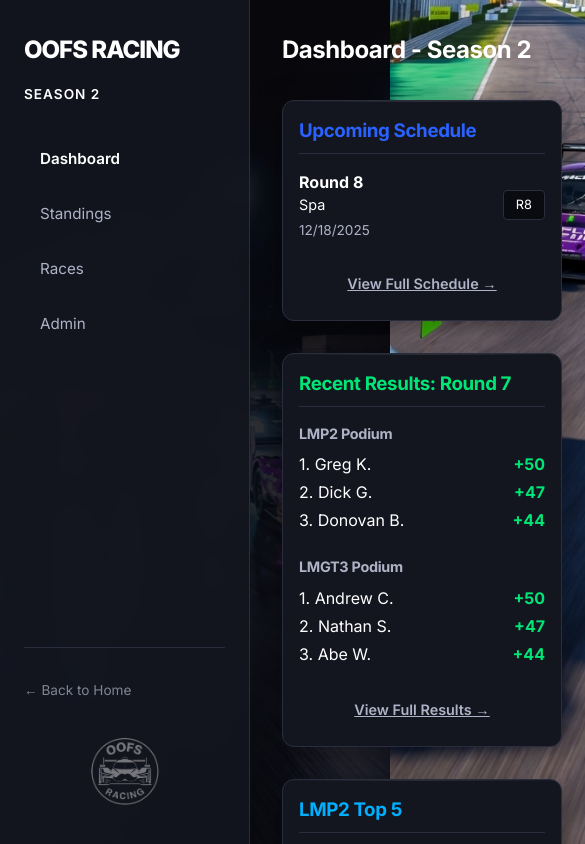
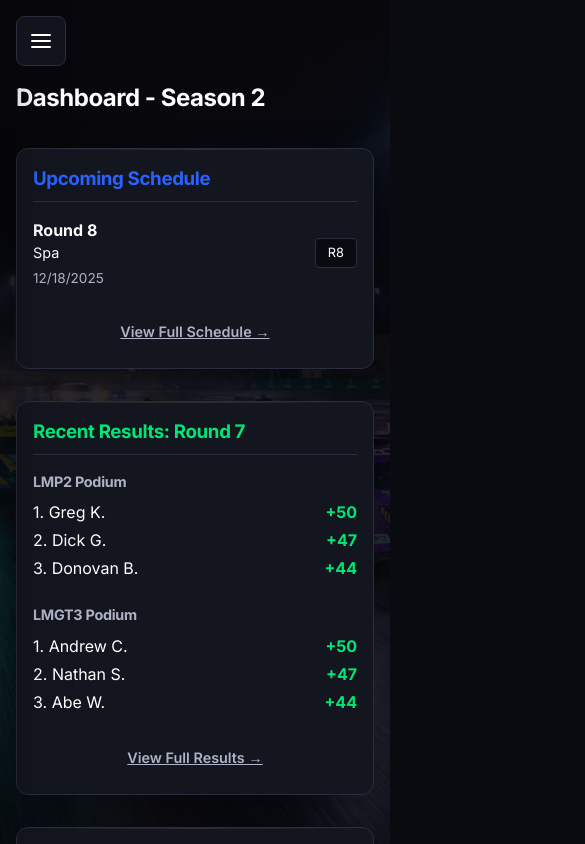
Before and after one commit to oofsracing-lang/OOFSmanager, a React (Vite) app: page /#/ in a window 390 px wide. Both pictures are taken after a click on the button "VIEW ARCHIVED SEASONS". Shown: the top 844 px of the page, 585 px wide, since content can reach past the window. Built offline with nearby package versions, Linux system fonts and the light colour scheme; no server answers; the database is empty.

Commit message:
feat(ui): implement responsive mobile layout

```diff
--- a/src/components/SeasonLayout.jsx
+++ b/src/components/SeasonLayout.jsx
@@ -1,6 +1,6 @@
 
 import { Outlet, useParams } from 'react-router-dom';
-import { useEffect } from 'react';
+import { useEffect, useState } from 'react';
 import { useChampionship } from '../context/ChampionshipContext';
 import Sidebar from './Sidebar';
 
@@ -10,6 +10,7 @@ import sprintBg from '../assets/gt3_sprint_wec_bg.png';
 const SeasonLayout = () => {
     const { seasonId } = useParams();
     const { currentSeasonId, changeSeason } = useChampionship();
+    const [isSidebarOpen, setIsSidebarOpen] = useState(false);
 
     // Synchronization: Ensure Context matches URL
     useEffect(() => {
@@ -23,14 +24,15 @@ const SeasonLayout = () => {
     const isSprint = seasonId?.includes('sprint');
     const backgroundImage = isSprint ? sprintBg : multiclassBg;
 
-    const styles = {
-        container: {
+    // We keep the dynamic background logic here, but delegating layout structure to CSS
+    const containerStyle = {
         display: 'flex',
         minHeight: '100vh',
         background: `url(${backgroundImage}) center/cover fixed no-repeat`,
         position: 'relative'
-        },
-        overlay: {
+    };
+
+    const overlayStyle = {
         position: 'absolute',
         top: 0,
         left: 0,
@@ -38,21 +40,38 @@ const SeasonLayout = () => {
         bottom: 0,
         background: 'rgba(10, 10, 15, 0.85)', // Dark overlay for readability
         zIndex: 0
-        },
-        main: {
-            flex: 1,
-            marginLeft: '250px', // Matches Sidebar width
-            padding: '2rem',
-            position: 'relative',
-            zIndex: 1 // Ensure content is above overlay
-        }
     };
 
     return (
-        <div style={styles.container}>
-            <div style={styles.overlay} />
-            <Sidebar />
-            <main style={styles.main}>
+        <div style={containerStyle}>
+            {/* Background Overlay */}
+            <div style={overlayStyle} />
+
+            {/* Mobile Menu Button */}
+            <button
+                className="mobile-menu-btn"
+                onClick={() => setIsSidebarOpen(true)}
+                aria-label="Open Menu"
+            >
+                <svg width="24" height="24" viewBox="0 0 24 24" fill="none" stroke="currentColor" strokeWidth="2" strokeLinecap="round" strokeLinejoin="round">
+                    <line x1="3" y1="12" x2="21" y2="12"></line>
+                    <line x1="3" y1="6" x2="21" y2="6"></line>
+                    <line x1="3" y1="18" x2="21" y2="18"></line>
+                </svg>
+            </button>
+
+            {/* Mobile Backdrop */}
+            <div
+                className={`mobile-backdrop ${isSidebarOpen ? 'open' : ''}`}
+                onClick={() => setIsSidebarOpen(false)}
+            />
+
+            <Sidebar
+                isOpen={isSidebarOpen}
+                onClose={() => setIsSidebarOpen(false)}
+            />
+
+            <main className="layout-main">
                 <Outlet />
             </main>
         </div>
--- a/src/components/Sidebar.jsx
+++ b/src/components/Sidebar.jsx
@@ -4,7 +4,7 @@ import { useChampionship } from '../context/ChampionshipContext';
 import { useParams } from 'react-router-dom';
 import logo from '../assets/oofs_logo.png';
 
-const Sidebar = () => {
+const Sidebar = ({ isOpen, onClose }) => {
     const { seasonConfig, championshipData } = useChampionship();
     const { seasonId } = useParams();
     const showQualifying = seasonConfig?.ui?.showQualifying !== false;
@@ -12,21 +12,12 @@ const Sidebar = () => {
     // Helper for generating season-specific paths
     const getPath = (subPath) => `/season/${seasonId}${subPath}`;
 
+    // Close sidebar on navigation (mobile ux)
+    const handleNavClick = () => {
+        if (onClose) onClose();
+    };
+
     const styles = {
-        sidebar: {
-            width: '250px',
-            height: '100vh',
-            position: 'fixed',
-            left: 0,
-            top: 0,
-            background: 'rgba(20, 22, 31, 0.95)',
-            backdropFilter: 'blur(10px)',
-            borderRight: '1px solid var(--border-color)',
-            display: 'flex',
-            flexDirection: 'column',
-            padding: '2rem 1.5rem',
-            zIndex: 1000
-        },
         logoArea: {
             marginBottom: '3rem',
             fontSize: '1.5rem',
@@ -72,8 +63,8 @@ const Sidebar = () => {
     };
 
     return (
-        <aside style={styles.sidebar}>
-            <Link to="/" style={styles.logoArea}>
+        <aside className={`layout-sidebar ${isOpen ? 'open' : ''}`}>
+            <Link to="/" style={styles.logoArea} onClick={handleNavClick}>
                 OOFS RACING
             </Link>
 
@@ -97,6 +88,7 @@ const Sidebar = () => {
                     to={getPath('')}
                     end
                     style={({ isActive }) => styles.link(isActive)}
+                    onClick={handleNavClick}
                 >
                     Dashboard
                 </NavLink>
@@ -104,6 +96,7 @@ const Sidebar = () => {
                 <NavLink
                     to={getPath('/standings')}
                     style={({ isActive }) => styles.link(isActive)}
+                    onClick={handleNavClick}
                 >
                     Standings
                 </NavLink>
@@ -111,16 +104,16 @@ const Sidebar = () => {
                 <NavLink
                     to={getPath('/races')}
                     style={({ isActive }) => styles.link(isActive)}
+                    onClick={handleNavClick}
                 >
                     Races
                 </NavLink>
-
-
 
                 {showQualifying && (
                     <NavLink
                         to={getPath('/qualifying')}
                         style={({ isActive }) => styles.link(isActive)}
+                        onClick={handleNavClick}
                     >
                         Qualifying
                     </NavLink>
@@ -129,13 +122,14 @@ const Sidebar = () => {
                 <NavLink
                     to={getPath('/admin')}
                     style={({ isActive }) => styles.link(isActive)}
+                    onClick={handleNavClick}
                 >
                     Admin
                 </NavLink>
             </nav>
 
             <div style={styles.footer}>
-                <Link to="/" style={styles.backHome}>
+                <Link to="/" style={styles.backHome} onClick={handleNavClick}>
                     ← Back to Home
                 </Link>
                 <div style={{ marginTop: '2rem', display: 'flex', justifyContent: 'center', opacity: 0.5 }}>
--- a/src/index.css
+++ b/src/index.css
@@ -212,3 +212,110 @@ h1 {
     /* Ensure table keeps shape and scrolls */
   }
 }
+
+/* --- Responsive Layout Utilities --- */
+
+/* Sidebar & Main Layout */
+.layout-sidebar {
+  width: 250px;
+  height: 100vh;
+  position: fixed;
+  left: 0;
+  top: 0;
+  background: rgba(20, 22, 31, 0.95);
+  backdrop-filter: blur(10px);
+  border-right: 1px solid var(--border-color);
+  z-index: 1000;
+  transition: transform 0.3s cubic-bezier(0.4, 0, 0.2, 1);
+  display: flex;
+  flex-direction: column;
+  padding: 2rem 1.5rem;
+}
+
+.layout-main {
+  flex: 1;
+  margin-left: 250px;
+  padding: 2rem;
+  position: relative;
+  z-index: 1;
+  width: 100%;
+  transition: margin-left 0.3s ease;
+}
+
+.mobile-menu-btn {
+  display: none;
+  /* Hidden on desktop */
+  position: fixed;
+  top: 1rem;
+  left: 1rem;
+  z-index: 1100;
+  /* Above sidebar z-index if needed, or just high */
+  background: rgba(20, 22, 31, 0.9);
+  border: 1px solid var(--border-color);
+  color: var(--text-main);
+  padding: 0.75rem;
+  border-radius: var(--radius-md);
+  cursor: pointer;
+  align-items: center;
+  justify-content: center;
+  backdrop-filter: blur(4px);
+}
+
+.mobile-backdrop {
+  position: fixed;
+  inset: 0;
+  background: rgba(0, 0, 0, 0.6);
+  backdrop-filter: blur(3px);
+  z-index: 900;
+  opacity: 0;
+  pointer-events: none;
+  transition: opacity 0.3s ease;
+}
+
+.mobile-backdrop.open {
+  opacity: 1;
+  pointer-events: auto;
+}
+
+/* Mobile Overrides */
+@media (max-width: 768px) {
+  .layout-sidebar {
+    transform: translateX(-100%);
+    box-shadow: 0 0 50px rgba(0, 0, 0, 0.5);
+  }
+
+  .layout-sidebar.open {
+    transform: translateX(0);
+  }
+
+  .layout-main {
+    margin-left: 0;
+    padding: 1rem;
+    padding-top: 5rem;
+    /* Space for hamburger */
+  }
+
+  .mobile-menu-btn {
+    display: flex;
+  }
+}
+
+/* Home Page Responsive Tweaks */
+@media (max-width: 768px) {
+  .home-title {
+    font-size: 2.5rem !important;
+  }
+
+  .home-subtitle {
+    margin-bottom: 2rem !important;
+  }
+
+  .home-grid {
+    gap: 1.5rem !important;
+  }
+
+  .home-card {
+    width: 100% !important;
+    max-width: 340px;
+  }
+}
--- a/src/pages/Home.jsx
+++ b/src/pages/Home.jsx
@@ -170,13 +170,14 @@ const Home = () => {
             <div style={styles.overlay}></div>
 
             <div style={styles.content}>
-                <h1 style={styles.title}>OOFS RACING</h1>
-                <p style={styles.subtitle}>Championship Portal</p>
+                <h1 style={styles.title} className="home-title">OOFS RACING</h1>
+                <p style={styles.subtitle} className="home-subtitle">Championship Portal</p>
 
-                <div style={styles.grid}>
+                <div style={styles.grid} className="home-grid">
                     {/* Season 3 Multiclass */}
                     <div
                         style={styles.card('s3-multi')}
+                        className="home-card"
                         onMouseEnter={() => setHoveredCard('s3-multi')}
                         onMouseLeave={() => setHoveredCard(null)}
                         onClick={() => handleSeasonSelect('3')}
@@ -194,6 +195,7 @@ const Home = () => {
                     {/* Season 3 Sprint */}
                     <div
                         style={styles.card('s3-sprint')}
+                        className="home-card"
                         onMouseEnter={() => setHoveredCard('s3-sprint')}
                         onMouseLeave={() => setHoveredCard(null)}
                         onClick={() => handleSeasonSelect('s3-sprint')}
```
Lines whose indentation alone changed are shown as unchanged.
